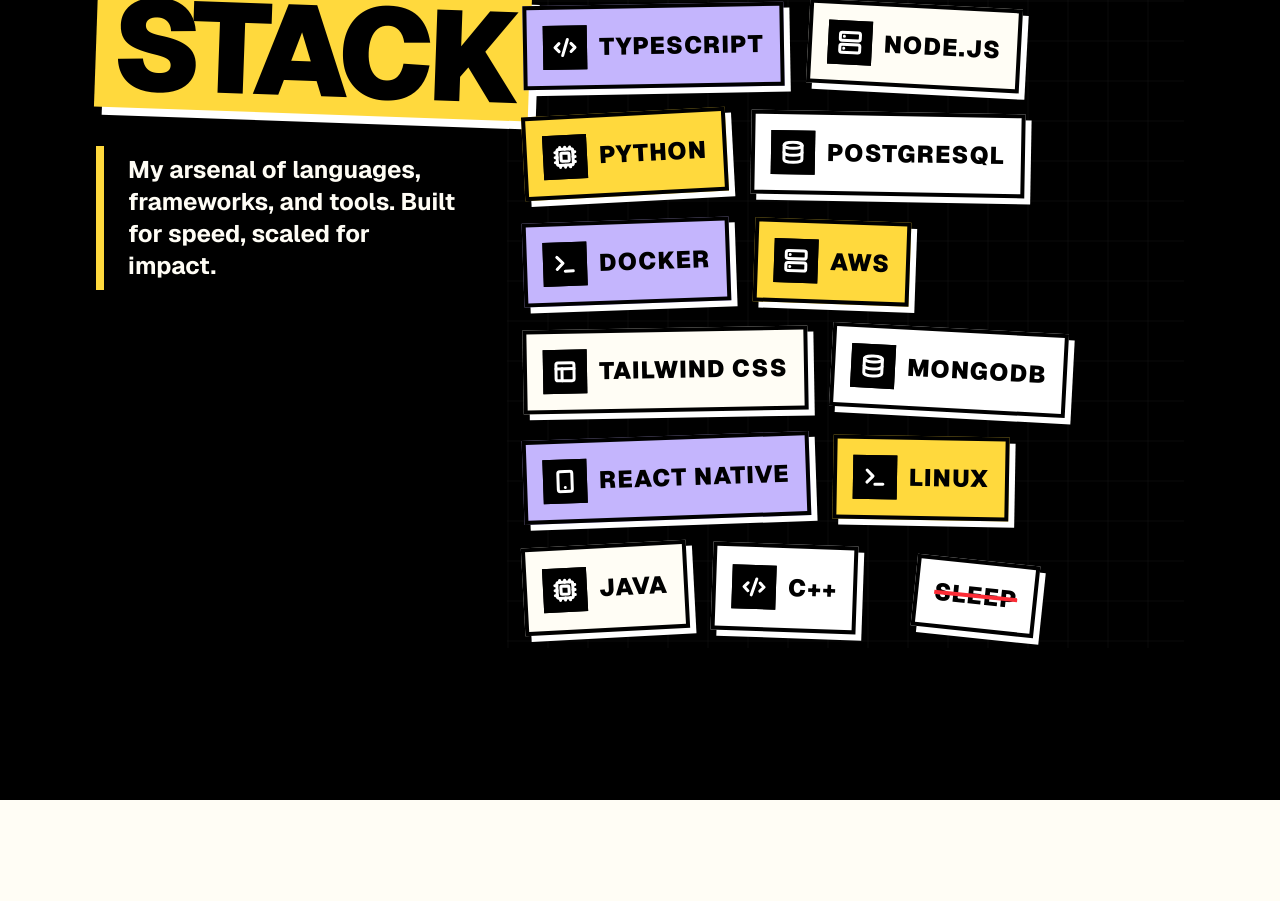
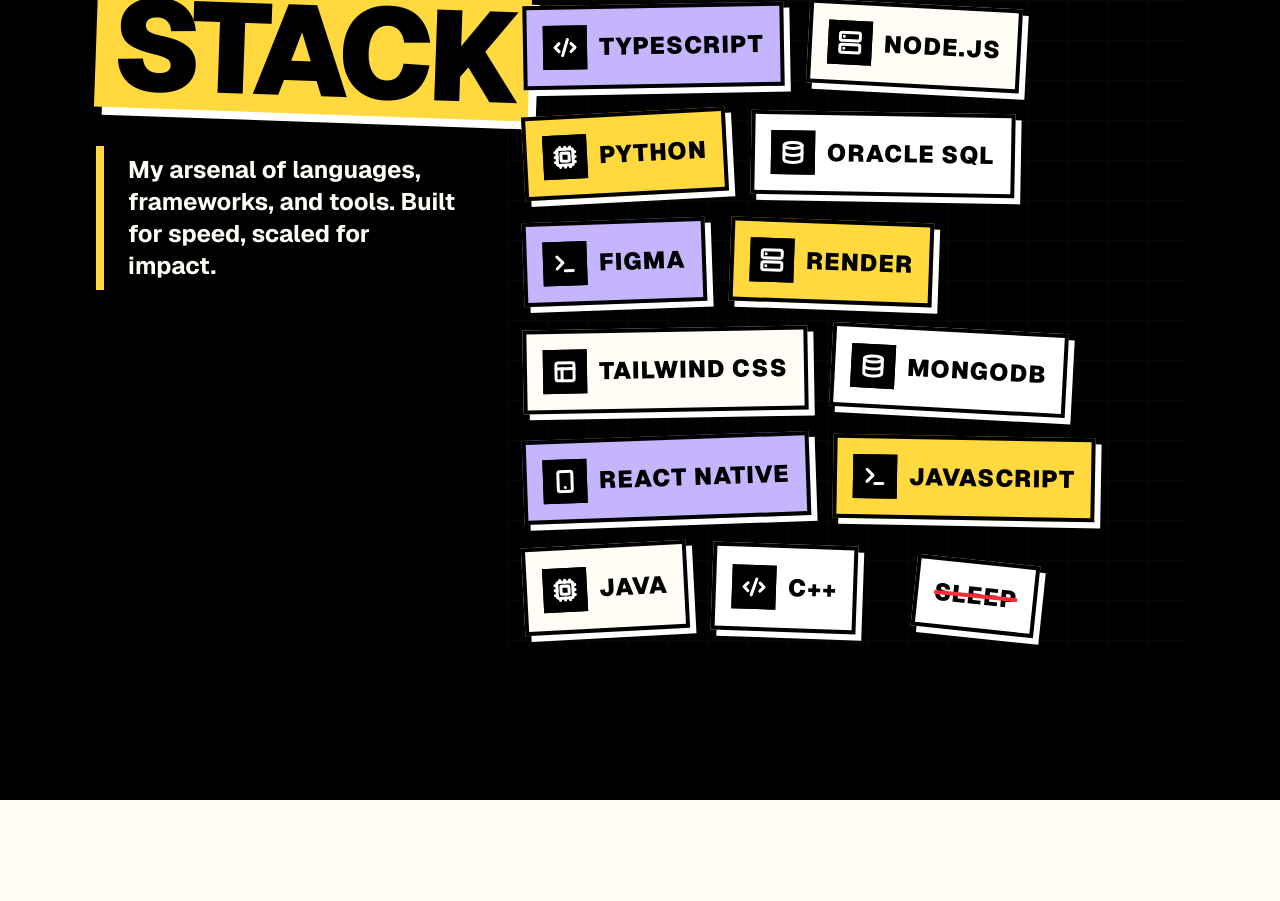
Before and after one commit to Rachitneema03/Portfolio, a Next.js app: page / in a window 1280 px wide. Shown: the part 2840-3741 px from the top of the page. Built offline with nearby package versions, Linux system fonts and the light colour scheme.

Commit message:
feat: add Skills section component with interactive sticker-style tech stack display

```diff
--- a/app/components/sections/Skills.tsx
+++ b/app/components/sections/Skills.tsx
@@ -9,13 +9,13 @@
     { name: "TypeScript", icon: <Code2 size={24} className="stroke-[3]" />, color: "bg-violet", rotate: "-rotate-1" },
     { name: "Node.js", icon: <Server size={24} className="stroke-[3]" />, color: "bg-cream", rotate: "rotate-3" },
     { name: "Python", icon: <Cpu size={24} className="stroke-[3]" />, color: "bg-yellow", rotate: "-rotate-3" },
-    { name: "PostgreSQL", icon: <Database size={24} className="stroke-[3]" />, color: "bg-white", rotate: "rotate-1" },
-    { name: "Docker", icon: <Terminal size={24} className="stroke-[3]" />, color: "bg-violet", rotate: "-rotate-2" },
-    { name: "AWS", icon: <Server size={24} className="stroke-[3]" />, color: "bg-yellow", rotate: "rotate-2" },
+    { name: "Oracle SQL", icon: <Database size={24} className="stroke-[3]" />, color: "bg-white", rotate: "rotate-1" },
+    { name: "FIGMA", icon: <Terminal size={24} className="stroke-[3]" />, color: "bg-violet", rotate: "-rotate-2" },
+    { name: "Render", icon: <Server size={24} className="stroke-[3]" />, color: "bg-yellow", rotate: "rotate-2" },
     { name: "Tailwind CSS", icon: <Layout size={24} className="stroke-[3]" />, color: "bg-cream", rotate: "-rotate-1" },
     { name: "MongoDB", icon: <Database size={24} className="stroke-[3]" />, color: "bg-white", rotate: "rotate-3" },
     { name: "React Native", icon: <Smartphone size={24} className="stroke-[3]" />, color: "bg-violet", rotate: "-rotate-2" },
-    { name: "Linux", icon: <Terminal size={24} className="stroke-[3]" />, color: "bg-yellow", rotate: "rotate-1" },
+    { name: "JavaScript", icon: <Terminal size={24} className="stroke-[3]" />, color: "bg-yellow", rotate: "rotate-1" },
     { name: "Java", icon: <Cpu size={24} className="stroke-[3]" />, color: "bg-cream", rotate: "-rotate-3" },
     { name: "C++", icon: <Code2 size={24} className="stroke-[3]" />, color: "bg-white", rotate: "rotate-2" },
   ];
```
